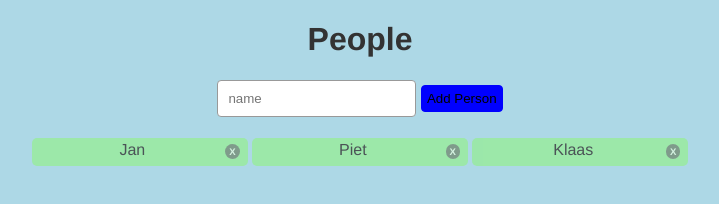
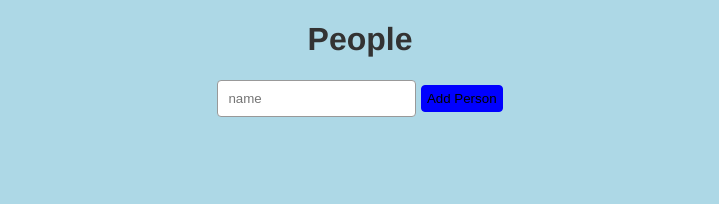
Before and after one commit to OHiddema/JS_OOP_PubSub, a plain HTML site: page index.html in a window 1280 px wide. Shown: the whole page, without its empty margins (280-999 px from the left). Drawn offline with nearby package versions, Linux system fonts and the light colour scheme.

Commit message:
Sanitize code. Start with empty list in HTML

```diff
--- a/index.html
+++ b/index.html
@@ -21,18 +21,6 @@
         <input id="name" placeholder="name" type="text">
         <button id="addPerson">Add Person</button>
         <ul id="people">
-            <li>
-                <span>Jan</span>
-                <i class="del">X</i>
-            </li>
-            <li>
-                <span>Piet</span>
-                <i class="del">X</i>
-            </li>
-            <li>
-                <span>Klaas</span>
-                <i class="del">X</i>
-            </li>
         </ul>
     </div>
 </body>
--- a/script.js
+++ b/script.js
@@ -22,14 +22,5 @@ $(function() {
         i.onclick = function () {
             this.parentNode.remove();
         };
-
-        // let name = $('#name').val();
-        // let appendStr = '<li><span>' + name + '</span><i class="del">X</i></li>'
-        // $('#people').append(appendStr);
     });
-
-    $('.del').on('click',function(){
-        $(this).parent().remove();
-    });
-
 });
```
